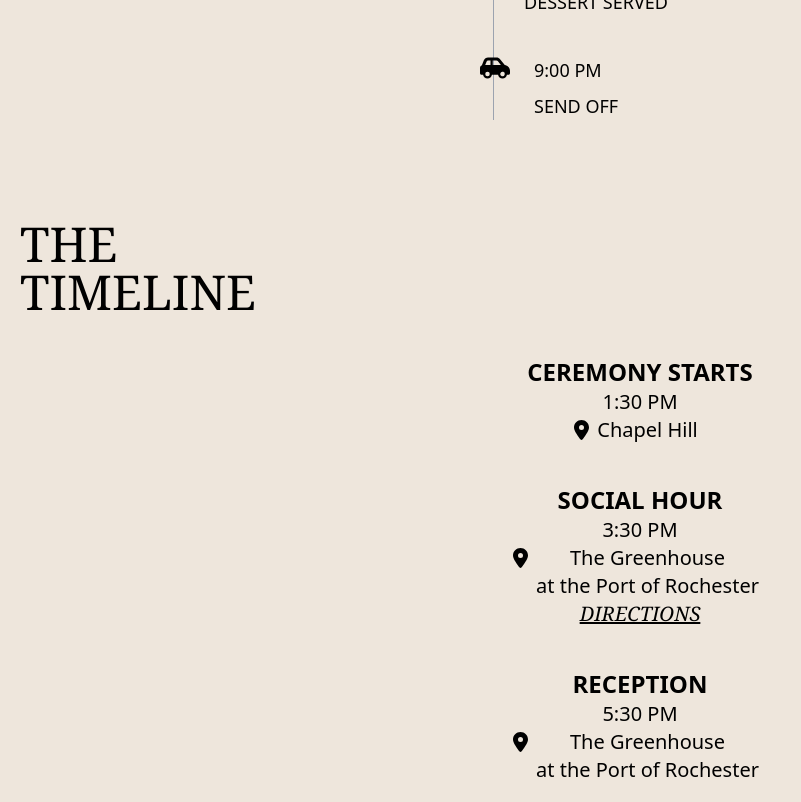
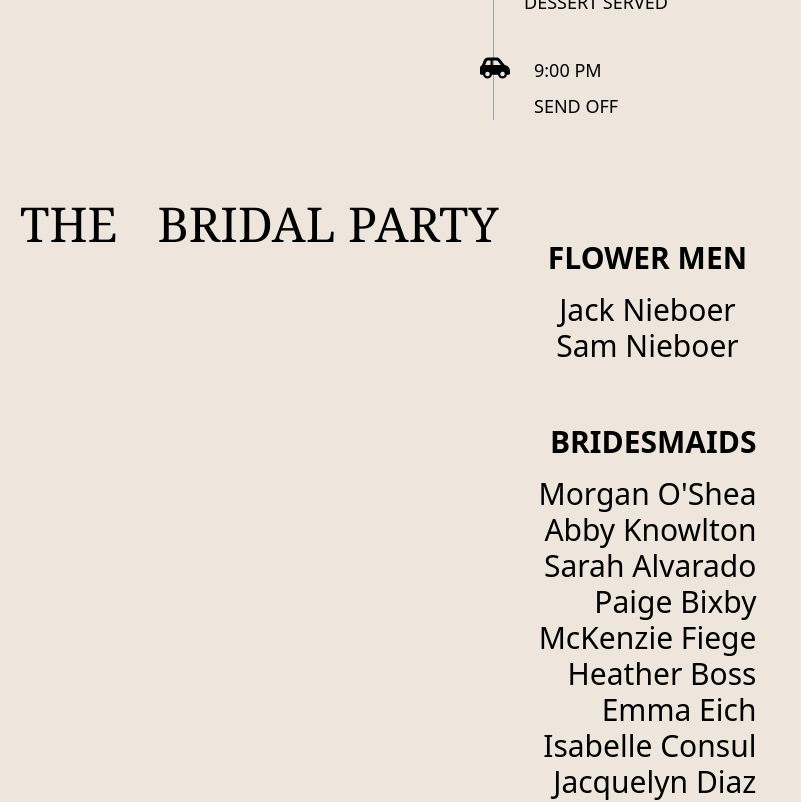
Before and after one commit to gnieb/wedding-cermony-site, a React (Create React App) app: page / in a window 1280 px wide. Shown: the part 1740-2542 px from the top of the page, without its empty margins (0-801 px from the left). Built offline with nearby package versions, Linux system fonts and the light colour scheme.

Commit message:
remove orig timeline, add the new

```diff
--- a/src/pages/Home.js
+++ b/src/pages/Home.js
@@ -3,7 +3,7 @@
 import "../fonts/AnethaFaithSignaturecopy.otf"
 import "../index.css";
 import us1 from '../photos/us1.jpg'
-import Timeline from "./Timeline";
+// import Timeline from "./Timeline";
 import BridalParty from "./BridalParty";
 import Timeline2 from "./Timeline2.0";
 
@@ -37,11 +37,11 @@ export const Home = () => {
                 <Timeline2 />
             </div>
 
-            <div
+            {/* <div
             id="timeline"
             className="pt-20">
                 <Timeline />
-            </div>
+            </div> */}
 
             <div
             id="bridalparty"
```
